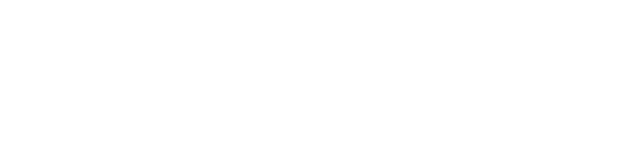
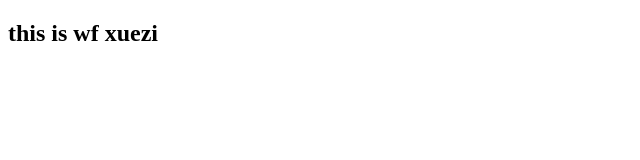
Before and after one commit to web190501/xuezi, a plain HTML site: page index.html in a window 1280 px wide. Shown: the whole page, without its empty margins (0-640 px from the left). Drawn offline with Linux system fonts and the light colour scheme.

Commit message:
为欢迎词提交

```diff
--- a/index.html
+++ b/index.html
@@ -1,5 +1,7 @@
 <!doctype html>
 <html>
 <head></head>
-<body></body>
+<body>
+  <h2>this is wf xuezi</h2>
+  </body>
 </html>
```
